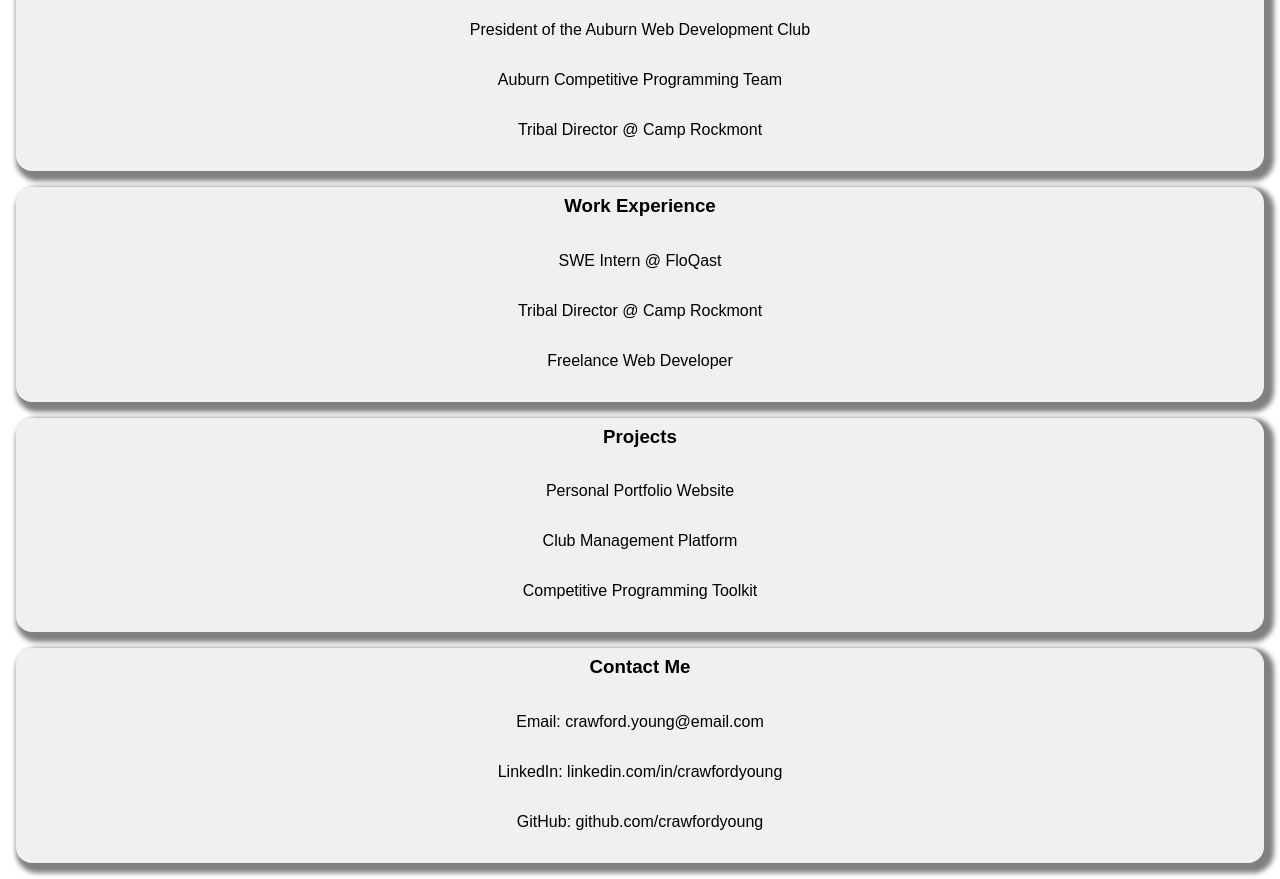
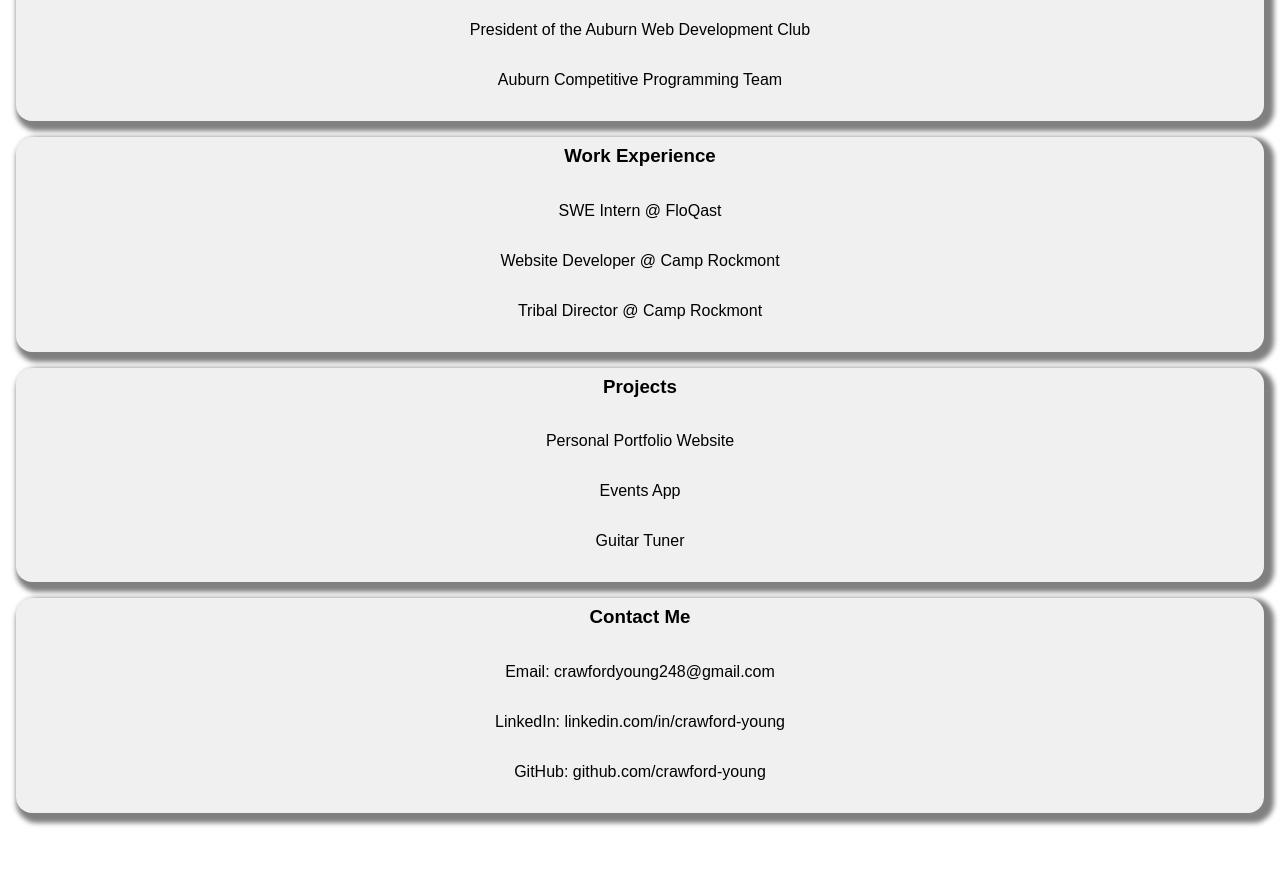
Before and after one commit to Crawford-Young/NextJSPlayground, a Next.js app in the folder nextjs-dashboard/: page / in a window 1280 px wide. Shown: the part 720-1599 px from the top of the page. After the commit the page ends 1549 px from the top, so only its background shows below. Built offline with nearby package versions, Linux system fonts and the light colour scheme.

Commit message:
updated info

```diff
--- a/nextjs-dashboard/app/components/body/about.tsx
+++ b/nextjs-dashboard/app/components/body/about.tsx
@@ -8,7 +8,6 @@ export const About = () => {
       <p>CS @ Auburn</p>
       <p>President of the Auburn Web Development Club</p>
       <p>Auburn Competitive Programming Team</p>
-      <p>Tribal Director @ Camp Rockmont</p>
     </div>
   );
 };
--- a/nextjs-dashboard/app/components/body/contact.tsx
+++ b/nextjs-dashboard/app/components/body/contact.tsx
@@ -4,9 +4,9 @@ export const Contact = () => {
   return (
     <div className="generalContainer">
       <h3 className="title">Contact Me</h3>
-      <p>Email: crawford.young@email.com</p>
-      <p>LinkedIn: linkedin.com/in/crawfordyoung</p>
-      <p>GitHub: github.com/crawfordyoung</p>
+      <p>Email: crawfordyoung248@gmail.com</p>
+      <p>LinkedIn: linkedin.com/in/crawford-young</p>
+      <p>GitHub: github.com/crawford-young</p>
       {/* Add more contact methods as needed */}
     </div>
   );
--- a/nextjs-dashboard/app/components/body/projects.tsx
+++ b/nextjs-dashboard/app/components/body/projects.tsx
@@ -5,8 +5,8 @@ export const Projects = () => {
     <div className="generalContainer">
       <h3 className="title">Projects</h3>
       <p>Personal Portfolio Website</p>
-      <p>Club Management Platform</p>
-      <p>Competitive Programming Toolkit</p>
+      <p>Events App</p>
+      <p>Guitar Tuner</p>
       {/* Add more projects as needed */}
     </div>
   );
--- a/nextjs-dashboard/app/components/body/work.tsx
+++ b/nextjs-dashboard/app/components/body/work.tsx
@@ -5,8 +5,8 @@ export const Work = () => {
     <div className="generalContainer">
       <h3 className="title">Work Experience</h3>
       <p>SWE Intern @ FloQast</p>
+      <p>Website Developer @ Camp Rockmont</p>
       <p>Tribal Director @ Camp Rockmont</p>
-      <p>Freelance Web Developer</p>
       {/* Add more work experiences as needed */}
     </div>
   );
```
